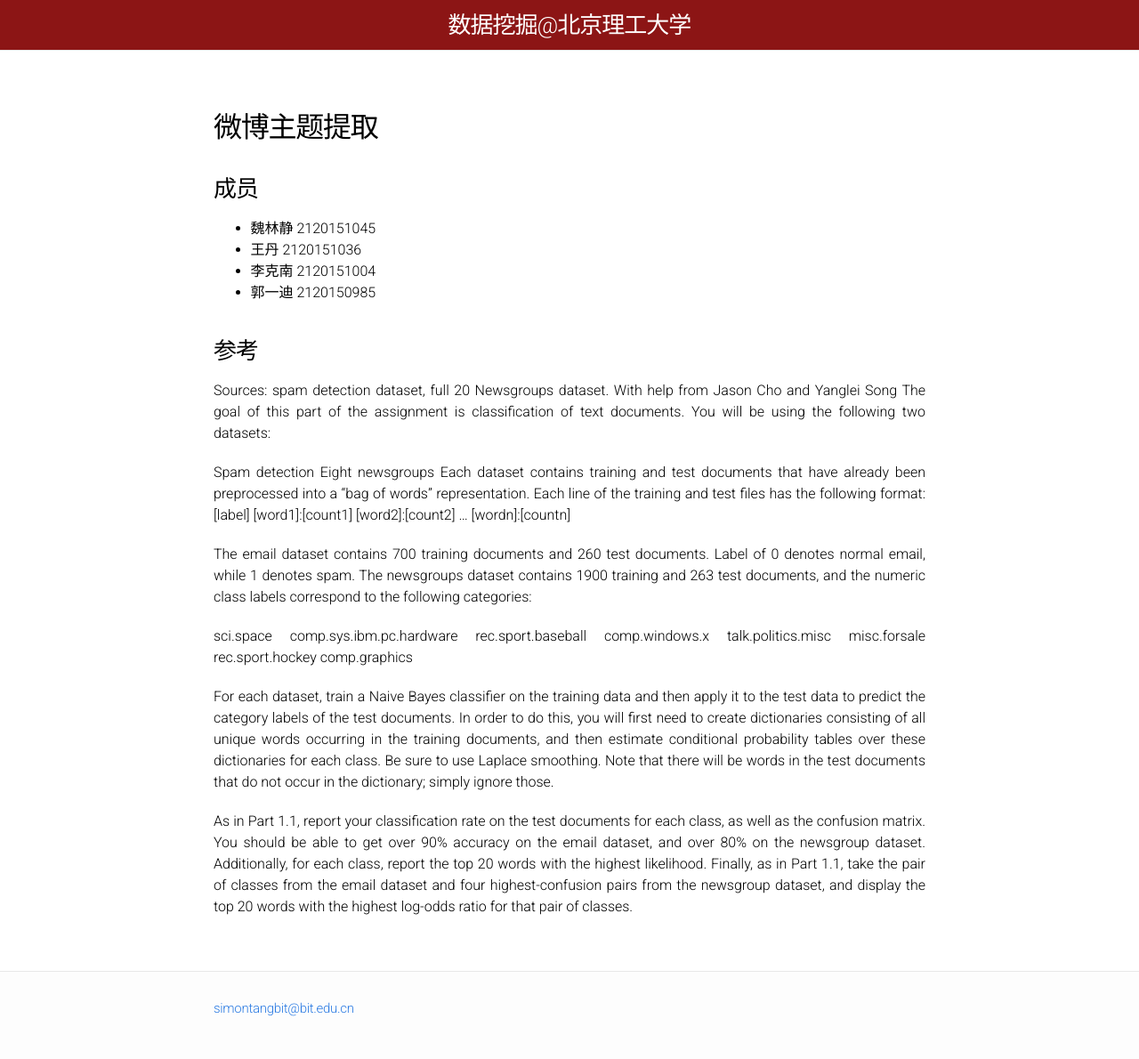
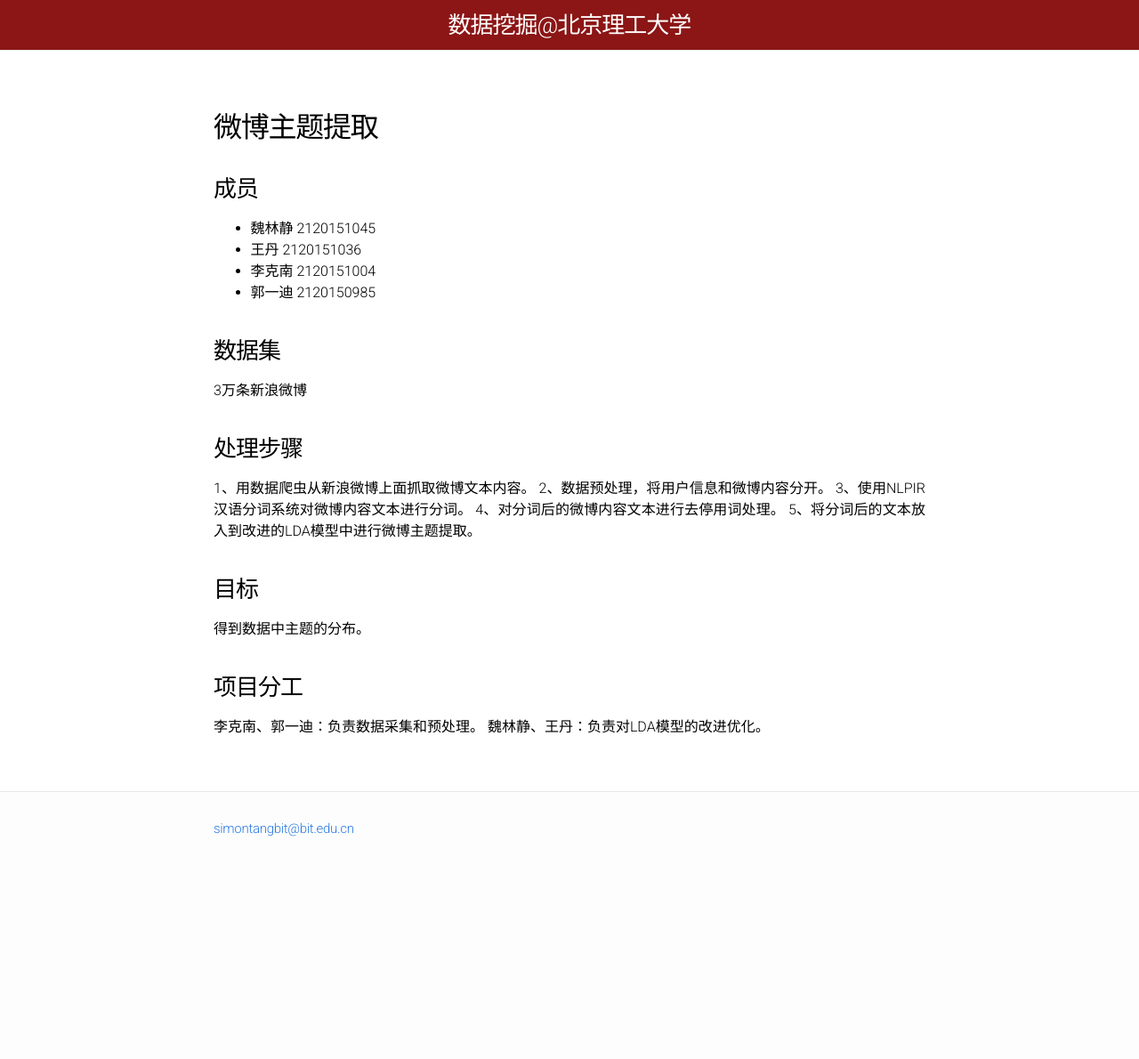
Before and after one commit to BITDM/bitdm.github.io, a Jekyll site: the page built from 2016/projects/p17/proposal.md, in a window 1280 px wide. Shown: the whole page at 89% size. Built offline with Jekyll 4.4.1, drawn with Linux system fonts in a browser that asks for light colours; after the commit the page ends 988 px from its top, so only the background shows below that.

Commit message:
Update proposal.md

```diff
--- a/2016/projects/p17/proposal.md
+++ b/2016/projects/p17/proposal.md
@@ -14,28 +14,20 @@ permalink: /projects/p17/proposal/
 - 郭一迪	2120150985
 
 
-### 参考
-
-Sources: spam detection dataset, full 20 Newsgroups dataset. With help from Jason Cho and Yanglei Song
-The goal of this part of the assignment is classification of text documents. You will be using the following two datasets:
-
-Spam detection
-Eight newsgroups
-Each dataset contains training and test documents that have already been preprocessed into a "bag of words" representation. Each line of the training and test files has the following format:
-[label] [word1]:[count1] [word2]:[count2] ... [wordn]:[countn]
-
-The email dataset contains 700 training documents and 260 test documents. Label of 0 denotes normal email, while 1 denotes spam. The newsgroups dataset contains 1900 training and 263 test documents, and the numeric class labels correspond to the following categories:
-
-sci.space
-comp.sys.ibm.pc.hardware
-rec.sport.baseball
-comp.windows.x
-talk.politics.misc
-misc.forsale
-rec.sport.hockey
-comp.graphics
+### 数据集
+3万条新浪微博
 
 
-For each dataset, train a Naive Bayes classifier on the training data and then apply it to the test data to predict the category labels of the test documents. In order to do this, you will first need to create dictionaries consisting of all unique words occurring in the training documents, and then estimate conditional probability tables over these dictionaries for each class. Be sure to use Laplace smoothing. Note that there will be words in the test documents that do not occur in the dictionary; simply ignore those.
+### 处理步骤
+1、用数据爬虫从新浪微博上面抓取微博文本内容。
+2、数据预处理，将用户信息和微博内容分开。
+3、使用NLPIR汉语分词系统对微博内容文本进行分词。
+4、对分词后的微博内容文本进行去停用词处理。
+5、将分词后的文本放入到改进的LDA模型中进行微博主题提取。
 
-As in Part 1.1, report your classification rate on the test documents for each class, as well as the confusion matrix. You should be able to get over 90% accuracy on the email dataset, and over 80% on the newsgroup dataset. Additionally, for each class, report the top 20 words with the highest likelihood. Finally, as in Part 1.1, take the pair of classes from the email dataset and four highest-confusion pairs from the newsgroup dataset, and display the top 20 words with the highest log-odds ratio for that pair of classes.
+### 目标
+得到数据中主题的分布。
+
+### 项目分工
+李克南、郭一迪：负责数据采集和预处理。
+魏林静、王丹：负责对LDA模型的改进优化。
```
